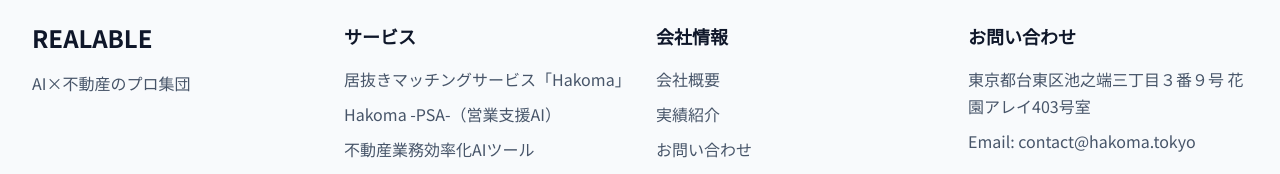
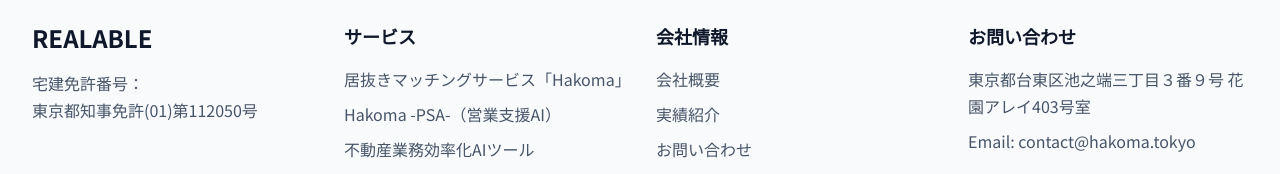
Before and after one commit to realable-Inc/realable-hp, a Next.js app: page / in a window 1280 px wide. Shown: the part 6347-6521 px from the top of the page. Built offline with nearby package versions, Linux system fonts and the light colour scheme.

Commit message:
宅建免許番号 記載

```diff
--- a/src/components/Footer.tsx
+++ b/src/components/Footer.tsx
@@ -1,4 +1,5 @@
 import Link from 'next/link';
+import { LICENSE_NUMBER } from '@/data/company';
 
 export default function Footer() {
   return (
@@ -8,7 +9,9 @@ export default function Footer() {
           <div>
             <h3 className="text-2xl font-bold mb-4 text-slate-900">REALABLE</h3>
             <p className="text-slate-600">
-              AI×不動産のプロ集団
+               宅建免許番号：
+               <br />
+              {LICENSE_NUMBER}
             </p>
           </div>
 
--- /dev/null
+++ b/src/data/company.ts
@@ -0,0 +1,2 @@
+export const LICENSE_NUMBER = '東京都知事免許(01)第112050号';
+export const CAPITAL = '414万円';
```
